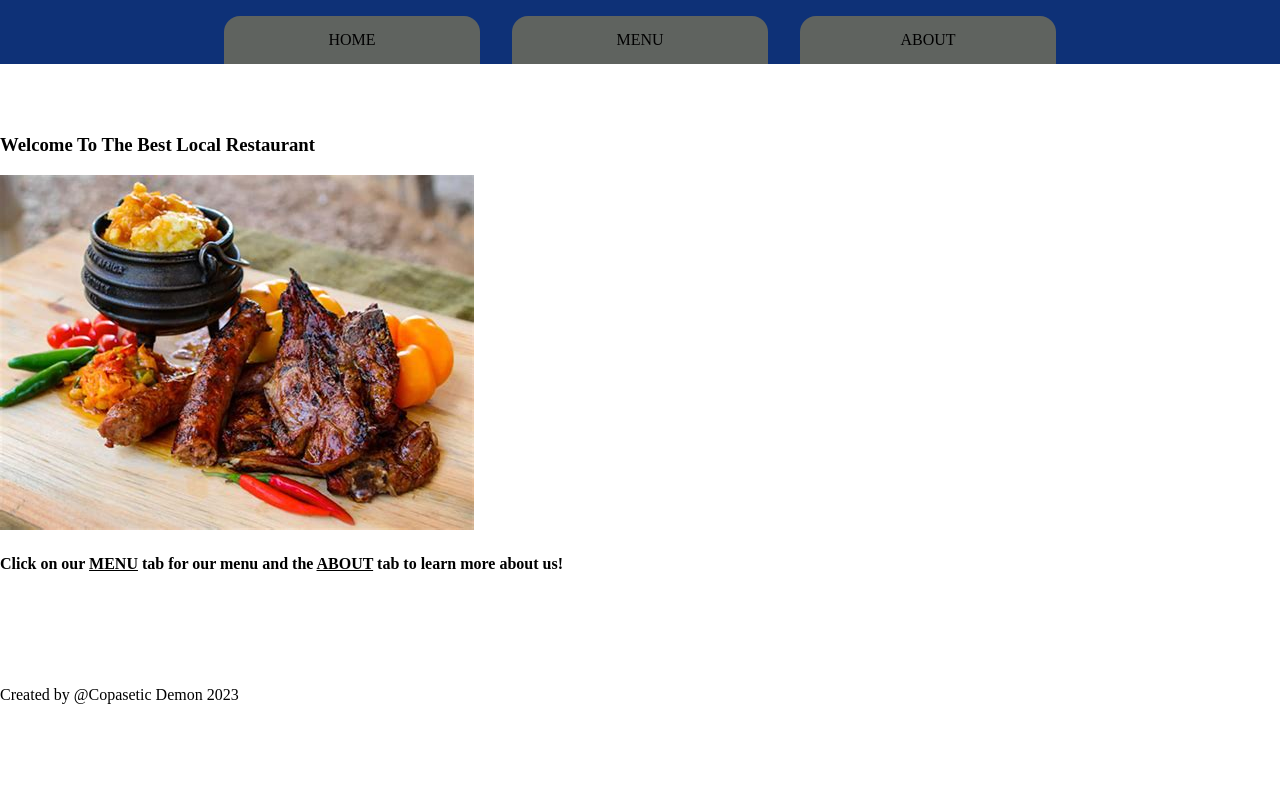
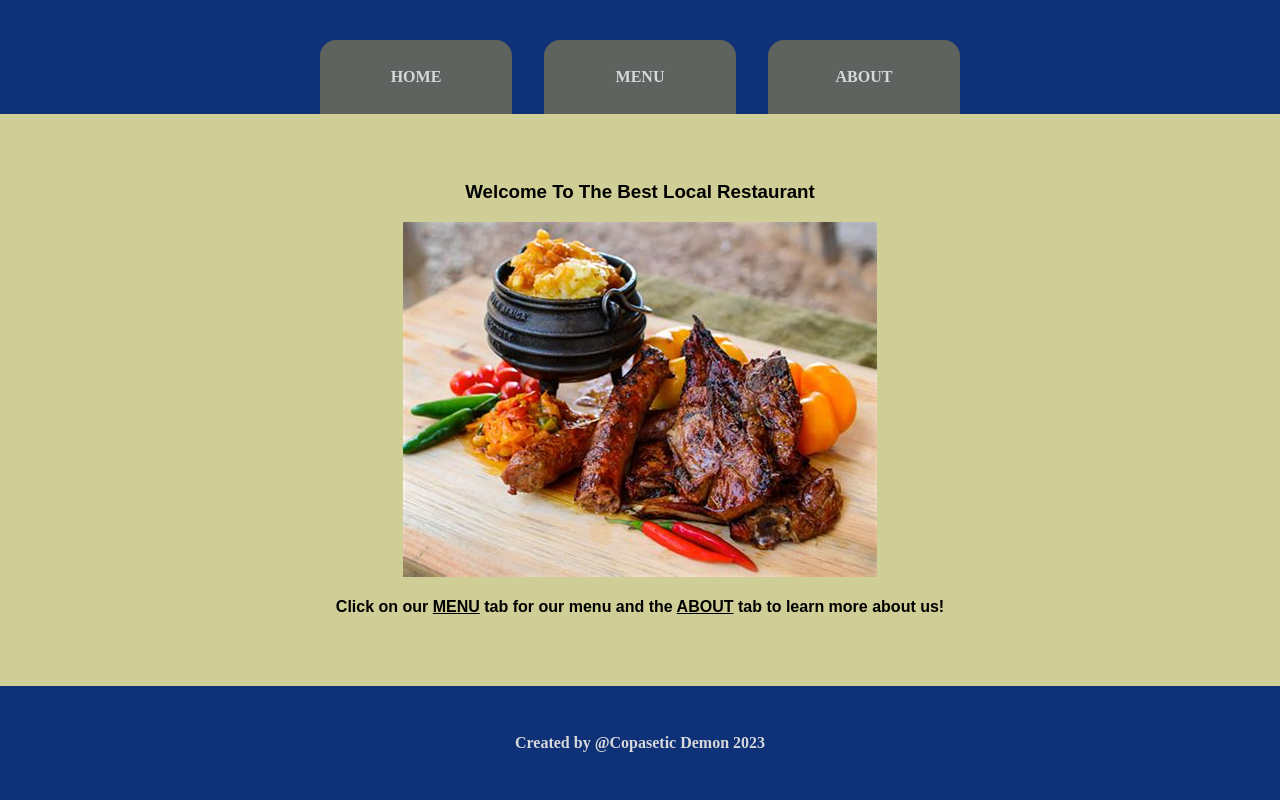
Before and after one commit to kaeloshuping/restaurant-page, a plain HTML site: page index.html in a window 1280 px wide. Drawn offline with Linux system fonts and the light colour scheme.

Commit message:
styled page header, footer and home page content

```diff
--- a/style.css
+++ b/style.css
@@ -10,12 +10,11 @@ html, body {
     height: 100%;
     display: grid;
     grid-template-rows: 1fr 5fr 1fr;
-    gap: 2px;
 }
 
 #page-header {
     width: 100%;
-    height: 4em;
+    height: 100%;
     background-color: rgb(14, 49, 119);
     display: flex;
     justify-content: center;
@@ -23,12 +22,37 @@ html, body {
 }
 
 .header-tabs {
-    width: 20%;
-    height: 75%;
+    width: 15%;
+    height: 65%;
     background-color: rgb(95, 99, 95);
     display: flex;
     justify-content: center;
     align-items: center;
     border-radius: 1em 1em 0 0;
     margin: 0 1em;
+    color: rgb(215, 216, 218);
+    font-weight: bold;
+    font-family: 'Times New Roman', Times, serif;
 }
+
+#home-content {
+    height: 100%;
+    display: flex;
+    flex-direction: column;
+    justify-content: center;
+    align-items: center;
+    background-color: rgb(206, 206, 150);
+    font-family: Arial, Helvetica, sans-serif;
+}
+
+#page-footer {
+    height: 100%;
+    width: 100%;
+    background-color: rgb(14, 49, 119);
+    display: flex;
+    justify-content: center;
+    align-items: center;
+    color: rgb(215, 216, 218);
+    font-weight: bold;
+    font-family: 'Times New Roman', Times, serif;
+}
```
